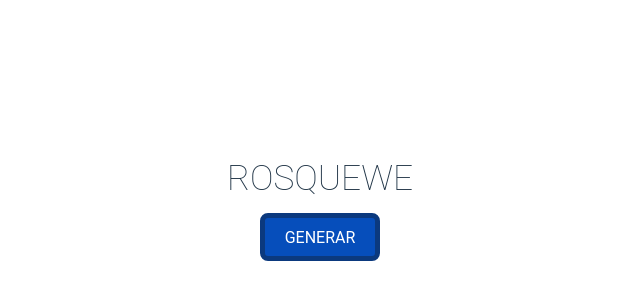
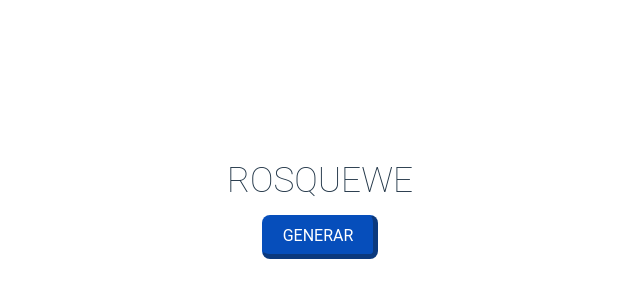
Before and after one commit to pa-ku/Rosco, a React (Vite) app: page / in a window 1280 px wide. Shown: the part 174-474 px from the top of the page, without its empty margins (320-960 px from the left). Built offline with nearby package versions, Linux system fonts and the light colour scheme.

Commit message:
update ui button

```diff
--- a/src/components/Table.jsx
+++ b/src/components/Table.jsx
@@ -86,13 +86,17 @@ const Button = styled.button`
   margin-bottom: 2em;
   color: #fff;
   background-color: #064ebb;
-  border: 5px solid #0b397e;
+  border-bottom: 5px solid #0b397e;
+  border-right: 5px solid #0b397e;
   font-weight: 400;
   transition: 0.5s;
   margin-top: 1em;
 &:hover{
   background-color: #0b57c9;
-  border: 5px solid #184c99;
+
+  border-bottom: 5px solid ;
+  border-right: 5px solid ;
+  border-color:#184c99 ;
 }
 `;
 
```
